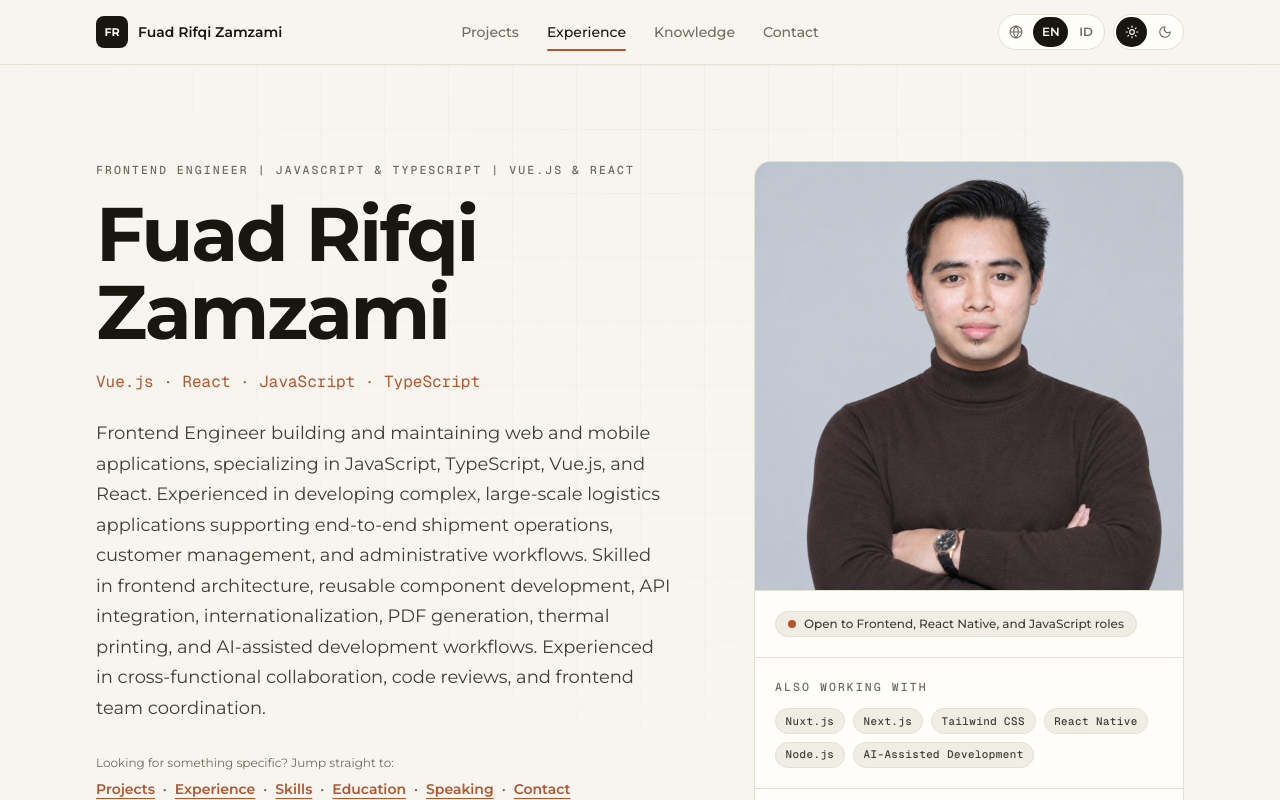
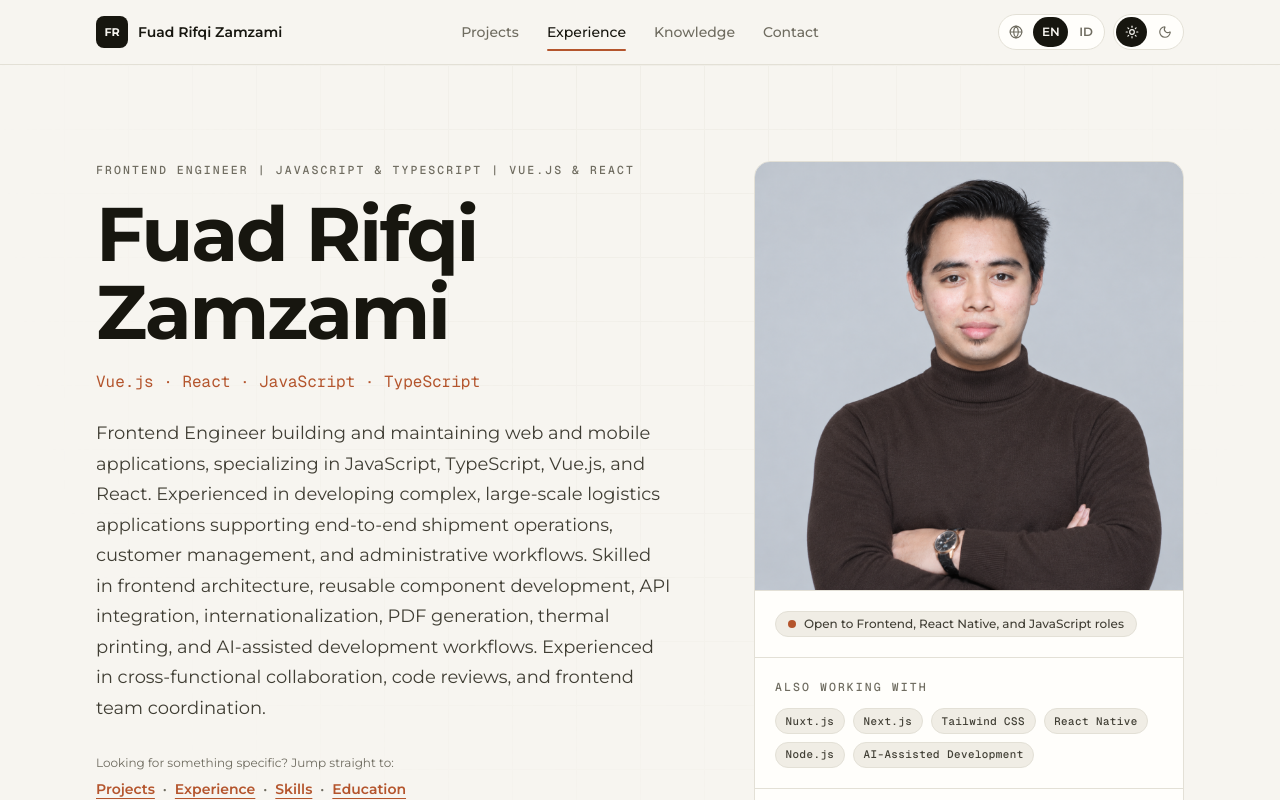
Before and after one commit to fuadrifki/my-portfolio, a Next.js app: page / in a window 1280 px wide. Shown: the top 800 px of the page. Built offline with nearby package versions, Linux system fonts and the light colour scheme.

Commit message:
refine hero profile shortcuts

```diff
--- a/src/components/hero.tsx
+++ b/src/components/hero.tsx
@@ -23,9 +23,7 @@ const QUICK_LINKS = [
   { id: "projects", label: ui.nav.projects },
   { id: "experience", label: ui.nav.experience },
   { id: "skills", label: ui.nav.skills },
-  { id: "education", label: ui.nav.education },
-  { id: "speaking", label: ui.nav.speaking },
-  { id: "contact", label: ui.nav.contact }
+  { id: "education", label: ui.nav.education }
 ];
 
 export function Hero() {
```
